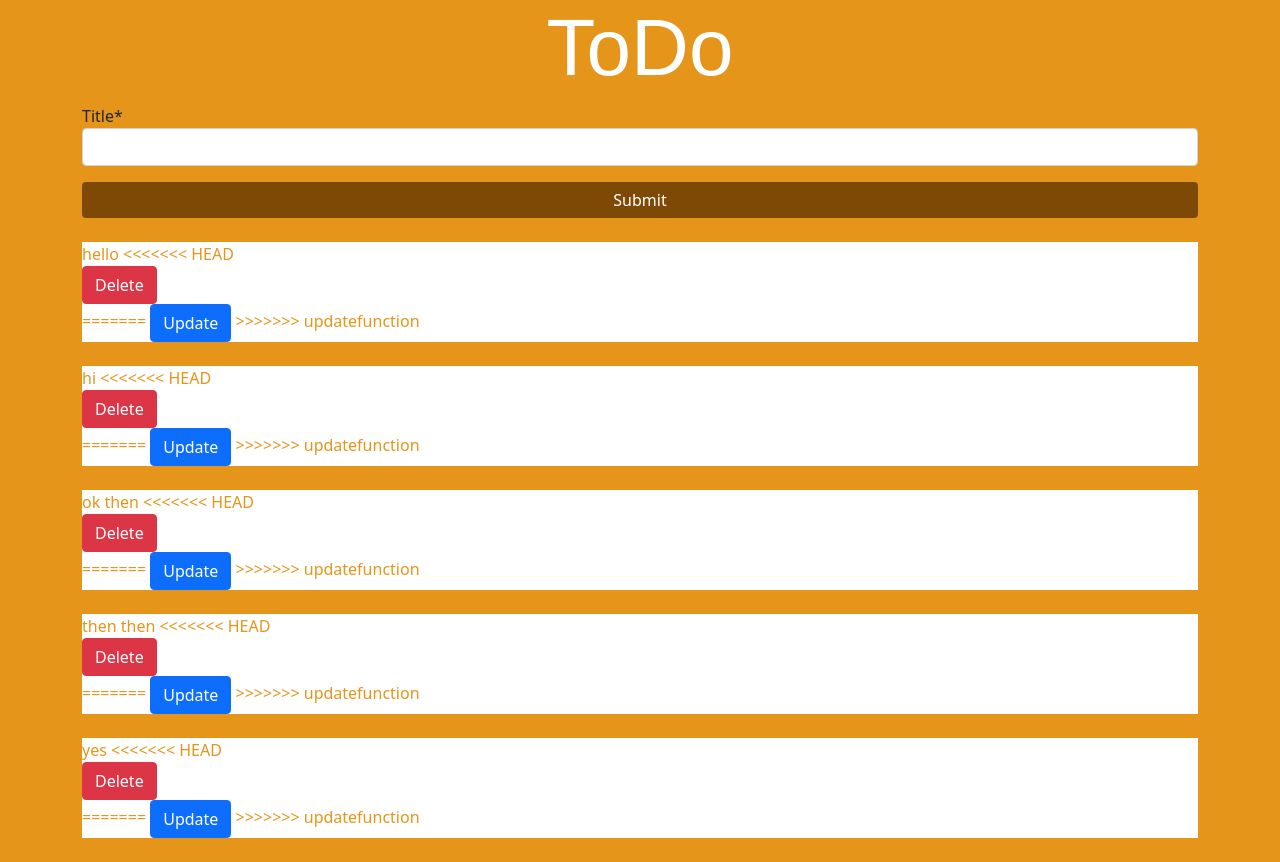
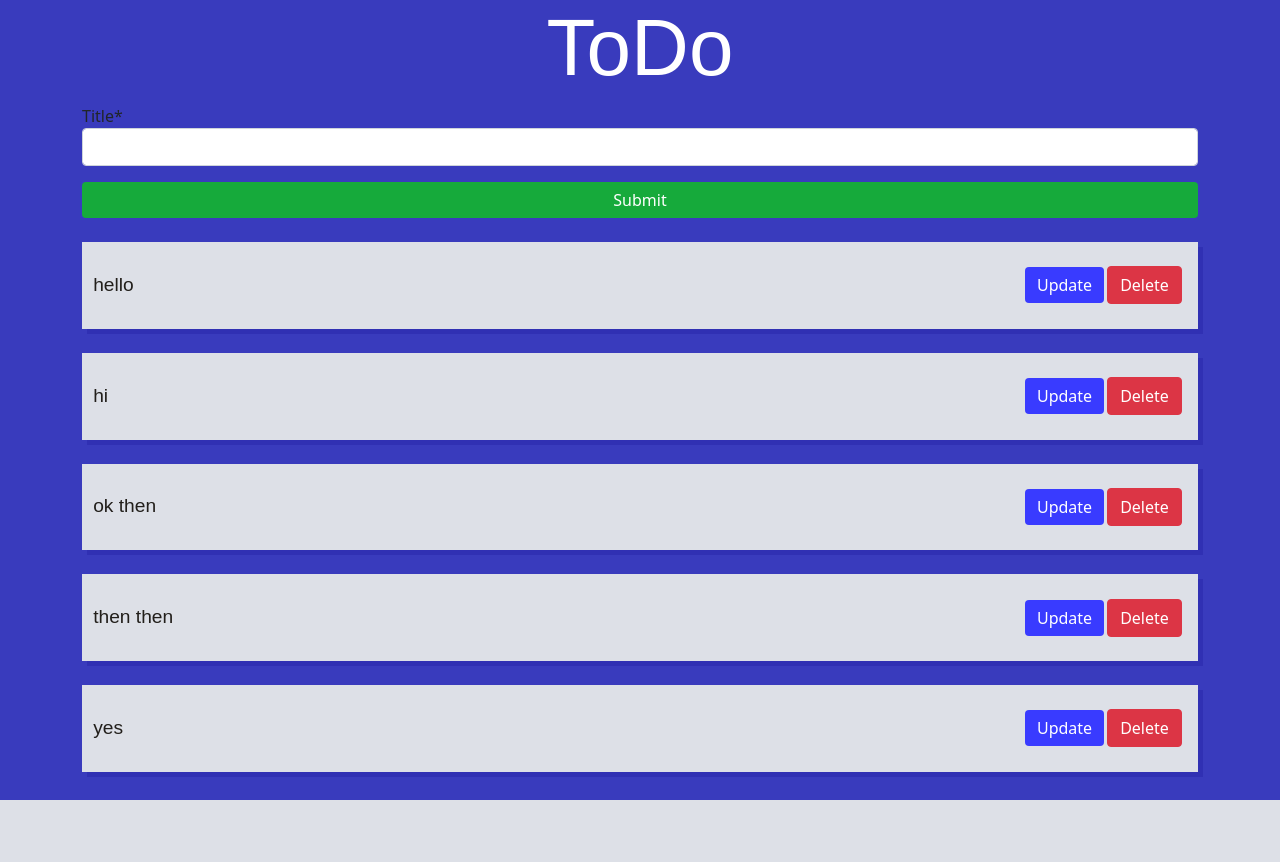
Before and after one commit to coder-kiran/Todo, a Django app: template todolist/todoapp/templates/home.html in a window 1280 px wide. After the commit the page ends 800 px from the top, so only its background shows below. Run offline with Django 3.2, Linux system fonts and the light colour scheme; the template is opened without the code that fills it: values that come from a table or form of the project are taken from there, others are empty; data comes from the database, SQL or seed files in the repository; both versions use the stored data as it was after the commit; parts of the project's set-up code (start-up, migrations or seed data) failed here and were passed over; some libraries are stand-ins or nearby versions.

Commit message:
stylised using css

```diff
--- a/todolist/todoapp/models.py
+++ b/todolist/todoapp/models.py
@@ -3,4 +3,4 @@ from django.db import models
 # Create your models here.
 
 class TodoModel(models.Model):
-    title = models.CharField(max_length=256)
+    title = models.CharField(max_length=1000)
--- a/todolist/todoapp/static/main.css
+++ b/todolist/todoapp/static/main.css
@@ -1,5 +1,8 @@
+*{
+    box-sizing: border-box;
+}
 body{
-    background: rgb(230, 149, 27) ;
+    background: rgb(57, 59, 189) ;
 
 }
 h1{
@@ -11,13 +14,51 @@ h1{
 }
 
 .list-box{
-    background: #fff;
-    color: rgb(230, 149, 27);
+    background: rgb(71, 44, 8);
+
     width: 100%;
-    height: 100px;
+    min-height: 60px;
 }
 .btn-submit{
-    background-color: rgb(126,73,4);
+    background-color: rgb(22, 170, 59);
     border: none;
     width: 100%;
 }
+.btn-submit:hover{
+    background-color: rgb(18, 151, 51);
+}
+.list-box{
+  display: flex;
+  justify-content: space-between;
+  position: relative;
+  align-items: center;
+  box-shadow: 5px 5px rgba(37, 35, 165, 0.445);
+  background-color: rgb(221, 224, 231);
+
+}
+.btn-saver{
+    display: flex;
+    align-items: center;
+    padding: 2%;
+
+}
+.listbox-update{
+   padding: 2%;
+
+}
+.btn-update{
+    background: rgb(57, 59, 300);
+    border: none;
+}
+.btn-update:hover{
+    background: rgb(57, 59, 189);
+}
+.listbox-del{
+
+}
+.btn-title{
+    color: rgb(34, 31, 27)    ;
+    font-family: Arial, Helvetica, sans-serif;
+    padding: 1%;
+    font-size: larger;
+}
--- a/todolist/todoapp/templates/base.html
+++ b/todolist/todoapp/templates/base.html
@@ -16,6 +16,8 @@
     {% block content %}
     {% endblock %}
 
+
+
     <!-- Optional JavaScript; choose one of the two! -->
 
     <!-- Option 1: Bootstrap Bundle with Popper -->
--- a/todolist/todoapp/templates/home.html
+++ b/todolist/todoapp/templates/home.html
@@ -15,17 +15,23 @@
 <br>
 {% for i in modelobjectkey %}
 <div class="list-box">
+<div class="btn-title">
 {{ i.title }}
-<<<<<<< HEAD
+</div>
+
 <!-- adding delete button -->
-<form method="POST" action=" {% url 'delete' i.id %}"  >
-  {% csrf_token %}
-  <button type="submit" class="btn btn-danger" >Delete</button>
-</form>
-<!-- delete-END -->
-=======
-<a class="btn btn-primary" href="{% url 'update' i.id %}" role="button">Update</a>
->>>>>>> updatefunction
+<div class="btn-saver">
+  <div class="listbox-update">
+    <a class="btn btn-primary btn-update" href="{% url 'update' i.id %}" role="button">Update</a>
+    </div>
+  <div class="listbox-del">
+  <form method="POST" action=" {% url 'delete' i.id %}"  >
+    {% csrf_token %}
+    <button type="submit" class="btn btn-danger" >Delete</button>
+  </form>
+  </div>
+  <!-- delete-END -->
+</div>
 </div>
 <br>
 {% endfor %}
--- a/todolist/todoapp/urls.py
+++ b/todolist/todoapp/urls.py
@@ -3,11 +3,6 @@ from todoapp import views
 
 urlpatterns = [
     path('',views.index,name='home'),
-<<<<<<< HEAD
-    path('delete/<int:commonid>',views.deletelist,name='delete')
-
-=======
+    path('delete/<int:commonid>',views.deletelist,name='delete'),
     path('update/<int:commonid>/',views.update,name='update')
-
->>>>>>> updatefunction
 ]
```
Also changed, not shown: todolist/todoapp/views.py (+2 -6 lines), todolist/db.sqlite3, todolist/todoapp/migrations/0002_auto_20210412_1208.py (added).
